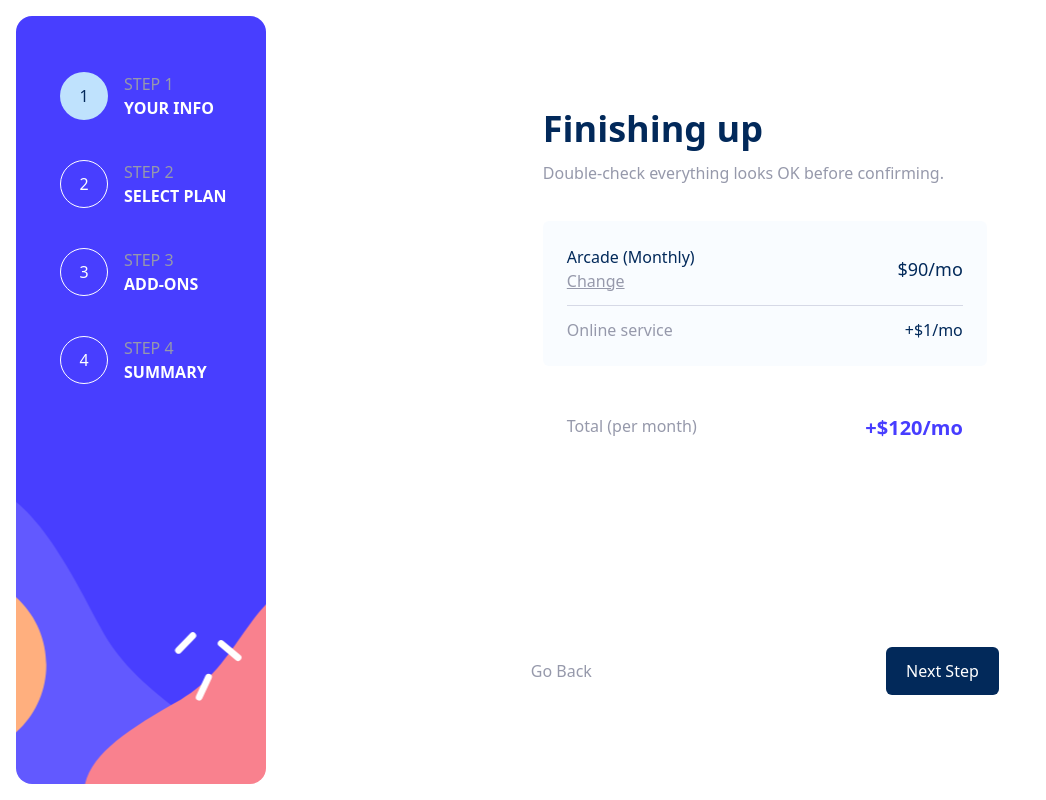
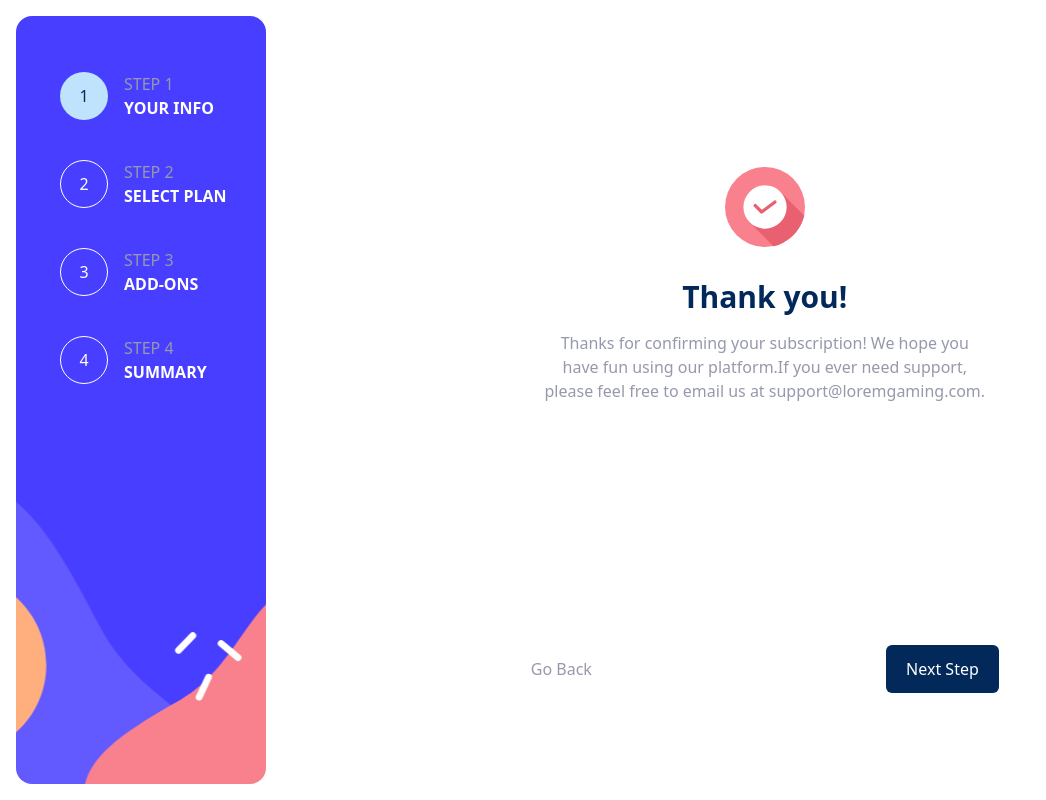
Before and after one commit to Mirtineh/multi-step-form, a React (Vite) app: page / in a window 1280 px wide. Shown: the whole page, without its empty margins (0-1046 px from the left). Built offline with nearby package versions, Linux system fonts and the light colour scheme.

Commit message:
completed component finished

```diff
--- a/src/App.tsx
+++ b/src/App.tsx
@@ -4,6 +4,7 @@ import SelectPlan from "./components/SelectPlan";
 import Stage from "./components/Stage";
 import AddOns from "./components/AddOns";
 import Summary from "./components/Summary";
+import Finished from "./components/Finished";
 function App() {
   return (
     <>
@@ -13,11 +14,12 @@ function App() {
         </div>
         <div className="bg-magnolia sm:bg-white h-full w-full relative">
           <div className="flex flex-col justify-between items-center absolute sm:static w-full sm:w-[500px] h-auto sm:h-full -top-16 bottom-0 sm:justify-around mx-auto">
-            <div className="w-[345px] sm:w-full h-fit  p-7 rounded-md bg-white">
+            <div className="w-[345px] sm:w-full h-fit  p-7 rounded-md bg-white shadow-xl sm:shadow-none">
               {/* <PersonalInfo /> */}
               {/* <SelectPlan /> */}
               {/* <AddOns /> */}
-              <Summary />
+              {/* <Summary /> */}
+              <Finished />
             </div>
             <div className="flex justify-between w-full px-4 py-6 bg-white">
               <button className="text-cool-gray hover:text-marine-blue">
--- a/src/components/Finished.tsx
+++ b/src/components/Finished.tsx
@@ -1,9 +1,21 @@
 import { FunctionComponent } from "react";
-
+import icon from "../assets/images/icon-thank-you.svg";
 interface FinishedProps {}
 
 const Finished: FunctionComponent<FinishedProps> = () => {
-  return <>Thank you</>;
+  return (
+    <div className="flex flex-col items-center gap-2 sm:gap-4 py-14">
+      <img src={icon} alt="" className="w-14 sm:w-20 h-14 sm:h-20 mb-4" />
+      <h1 className="text-marine-blue font-bold text-2xl sm:text-3xl">
+        Thank you!
+      </h1>
+      <p className="text-cool-gray text-center">
+        Thanks for confirming your subscription! We hope you have fun using our
+        platform.If you ever need support, please feel free to email us at
+        support@loremgaming.com.
+      </p>
+    </div>
+  );
 };
 
 export default Finished;
```
